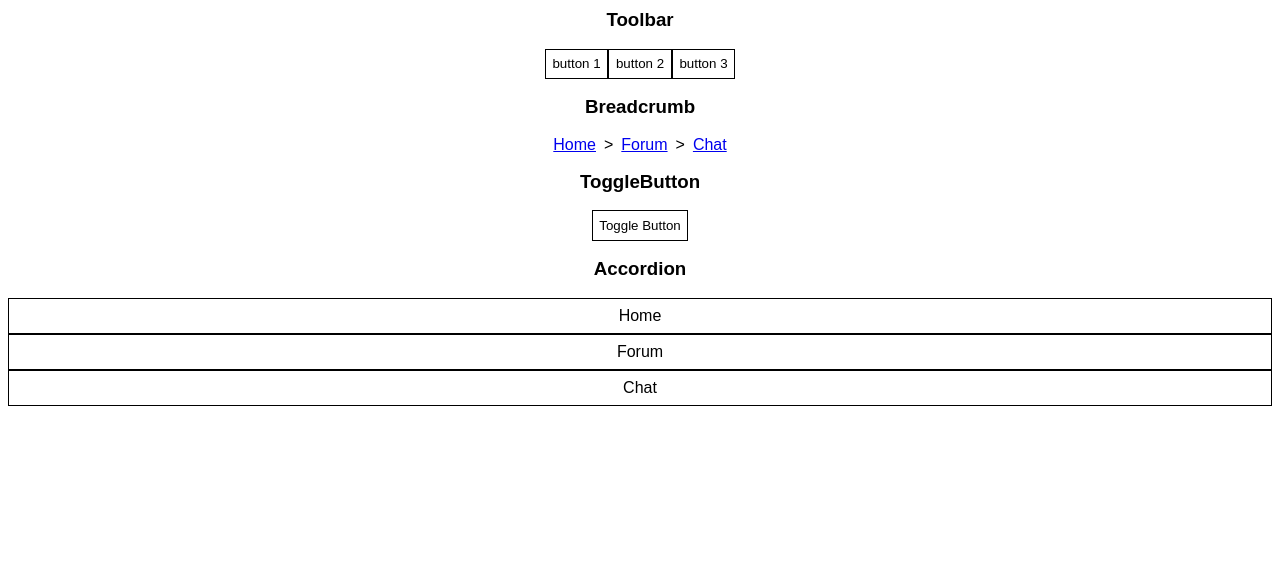
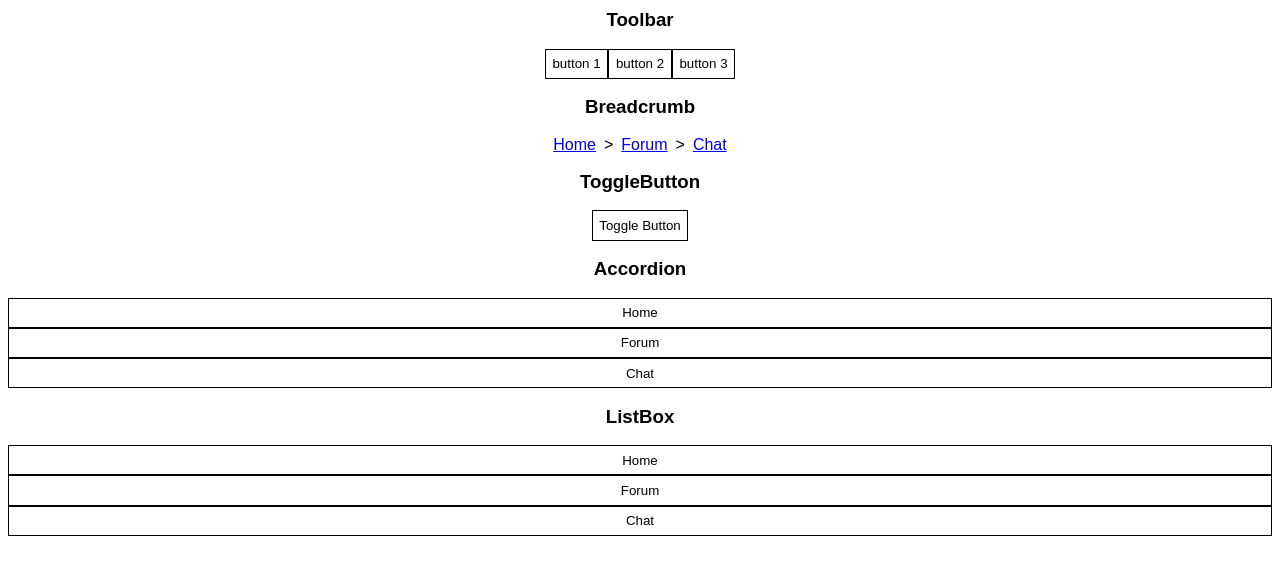
Before and after one commit to choyt/react-accessible-components, a React (Create React App) app: page / in a window 1280 px wide. Shown: the top 564 px of the page. Built offline with nearby package versions, Linux system fonts and the light colour scheme; what react-a11y would draw is missing.

Commit message:
ListBox
Add a ListBox

```diff
--- a/package.json
+++ b/package.json
@@ -5,6 +5,7 @@
     "classnames": "^2.2.5",
     "enzyme": "^2.9.1",
     "eslint": "^4.2.0",
+    "immutability-helper": "^2.3.0",
     "prop-types": "^15.5.10",
     "react": "^15.6.1",
     "react-a11y": "^0.3.4",
--- a/src/App.js
+++ b/src/App.js
@@ -1,9 +1,11 @@
 import React from 'react';
 import injectSheet from 'react-jss';
+import update from 'immutability-helper';
+import Accordion from './components/Accordion';
+import Breadcrumb from './components/Breadcrumb';
+import ListBox from './components/ListBox';
+import ToggleButton from './components/ToggleButton';
 import Toolbar from './components/Toolbar';
-import Breadcrumb from './components/Breadcrumb';
-import ToggleButton from './components/ToggleButton';
-import Accordion from './components/Accordion';
 
 const styles = {
   App: {
@@ -18,16 +20,13 @@ class App extends React.Component {
   constructor(props) {
     super(props);
     this.state = {
-      activated: false,
       accordionOpen: -1,
+      toggleActivated: false,
+      toggledListBoxIndices: [],
     };
+    this.toggleAccordion = this.toggleAccordion.bind(this);
     this.toggleButton = this.toggleButton.bind(this);
-    this.toggleAccordion = this.toggleAccordion.bind(this);
-  }
-  toggleButton() {
-    this.setState({
-      activated: !this.state.activated,
-    });
+    this.toggleListBox = this.toggleListBox.bind(this);
   }
   toggleAccordion(num) {
     if (num === this.state.accordionOpen) {
@@ -38,6 +37,25 @@ class App extends React.Component {
       this.setState({
         accordionOpen: num,
       });
+    }
+  }
+  toggleButton() {
+    this.setState({
+      toggleActivated: !this.state.toggleActivated,
+    });
+  }
+  toggleListBox(idx) {
+    const containingIdx = this.state.toggledListBoxIndices.indexOf(idx);
+    if (containingIdx === -1) {
+      this.setState({
+        toggledListBoxIndices: update(this.state.toggledListBoxIndices,
+          {$push: [idx]}),
+        });
+    } else {
+      this.setState({
+        toggledListBoxIndices: update(this.state.toggledListBoxIndices,
+          {$splice: [[containingIdx, 1]]}),
+        });
     }
   }
   render() {
@@ -59,7 +77,7 @@ class App extends React.Component {
         <h3 className={classes.Heading}>ToggleButton</h3>
         <ToggleButton
           handleToggle={this.toggleButton}
-          activated={this.state.activated}
+          activated={this.state.toggleActivated}
           text='Toggle Button'
         />
         <h3 className={classes.Heading}>Accordion</h3>
@@ -71,6 +89,15 @@ class App extends React.Component {
           {title: 'Forum', text: 'Some more text'},
           {title: 'Chat', text: 'Even more text'},
         ]}/>
+        <h3 className={classes.Heading}>ListBox</h3>
+        <ListBox
+          handleToggle={this.toggleListBox}
+          toggledIndices={this.state.toggledListBoxIndices}
+          data={[
+          {text: 'Home'},
+          {text: 'Forum'},
+          {text: 'Chat'},
+        ]}/>
       </div>
     );
   }
--- a/src/components/Accordion.js
+++ b/src/components/Accordion.js
@@ -22,7 +22,7 @@ const styles = {
     cursor: 'pointer',
     padding: '.5em',
     '&:hover': {
-      background: '#ccc',
+      backgroundColor: 'lightgray',
     },
   },
 };
@@ -32,11 +32,11 @@ const Accordion = ({activated, handleToggle, data, classes}) => {
     <div className={classes.Accordion}>
       {data.map((item, idx) => (
         <div key={idx} className={classes.Panel}>
-          <div
+          <button
             className={classes.Title}
             onClick={() => handleToggle(idx)}>
             {item.title}
-          </div>
+          </button>
           <div
             className={classNames({
               [classes.Content]: true,
--- /dev/null
+++ b/src/components/ListBox.js
@@ -0,0 +1,43 @@
+import React from 'react';
+import injectSheet from 'react-jss';
+import classNames from 'classnames';
+
+const styles = {
+  ListBox: {
+    textAlign: 'center',
+    padding: '.5em',
+  },
+  Title: {
+    backgroundColor: 'white',
+    border: '1px solid black',
+    cursor: 'pointer',
+    padding: '.5em',
+    '&:hover': {
+      backgroundColor: 'lightgray',
+    },
+    '&$Toggled': {
+      backgroundColor: 'gray',
+    },
+  },
+  Toggled: {},
+};
+
+const ListBox = ({handleToggle, toggledIndices, data, classes}) => {
+  return (
+    <div className={classes.ListBox}>
+      {data.map((item, idx) => (
+        <button
+          key={idx}
+          onClick={() => handleToggle(idx)}
+          className={classNames({
+            [classes.Toggled]: toggledIndices.indexOf(idx) !== -1,
+            [classes.Title]: true,
+          })}>
+          {item.text}
+        </button>
+      ))}
+    </div>
+  );
+}
+
+export default injectSheet(styles)(ListBox);
--- a/src/components/ToggleButton.js
+++ b/src/components/ToggleButton.js
@@ -3,16 +3,17 @@ import injectSheet from 'react-jss';
 import classNames from 'classnames';
 
 const styles = {
-  Activated: {
-    backgroundColor: 'gray',
-  },
+  Activated: {},
   Button: {
     backgroundColor: 'white',
     border: '1px solid black',
     cursor: 'pointer',
     padding: '.5em',
-    '&:active': {
-      background: '#ccc',
+    '&:hover': {
+      backgroundColor: 'lightgray',
+    },
+    '&$Activated': {
+      backgroundColor: 'gray',
     },
   },
   ToggleButton: {
--- a/src/components/Toolbar.js
+++ b/src/components/Toolbar.js
@@ -8,7 +8,7 @@ const styles = {
     cursor: 'pointer',
     padding: '.5em',
     '&:active': {
-      background: '#ccc',
+      backgroundColor: 'gray',
     },
   },
   Toolbar: {
```
Also changed, not shown: src/components/Tooltip.js (added, +18 -0 lines).
